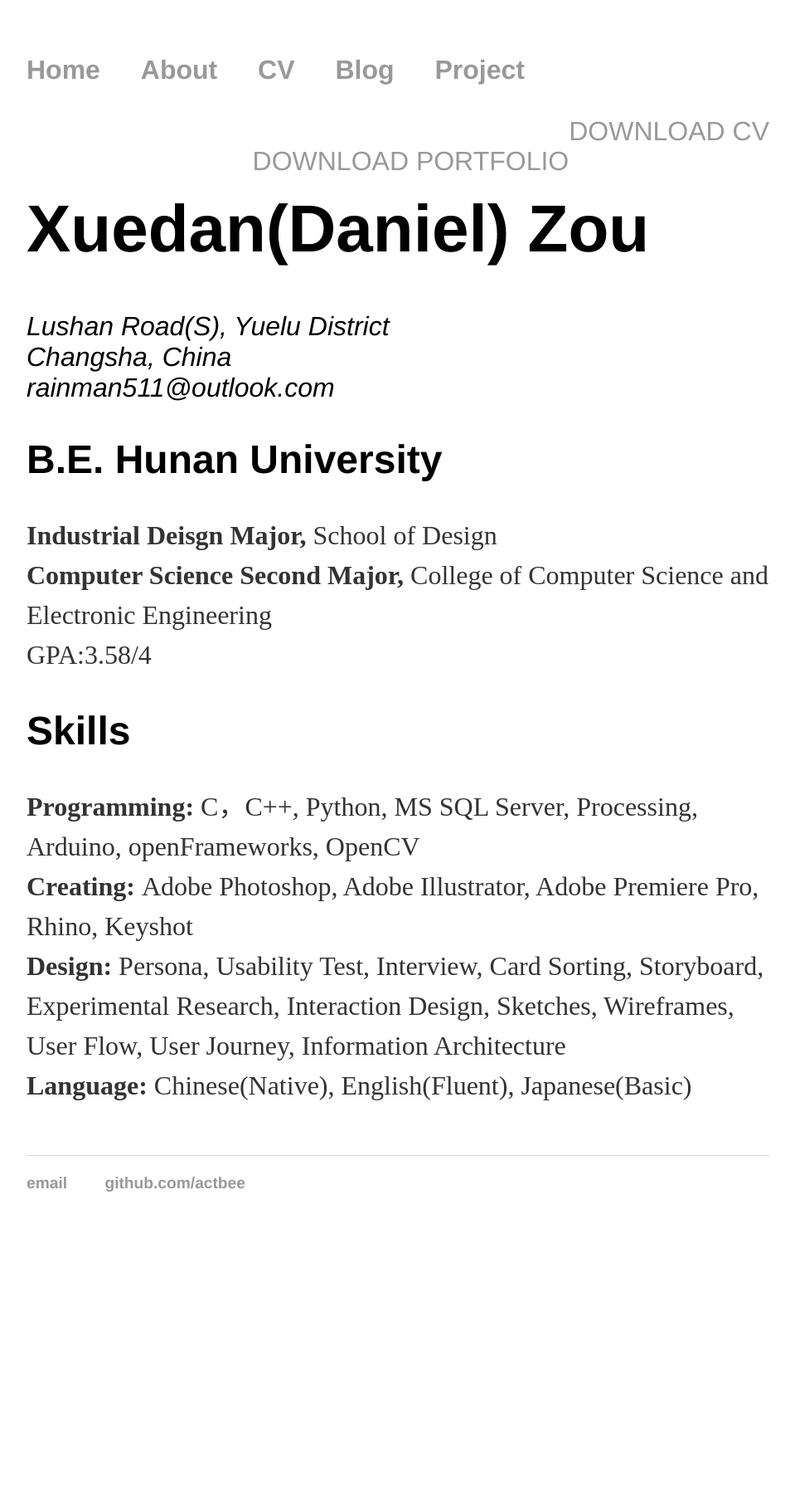
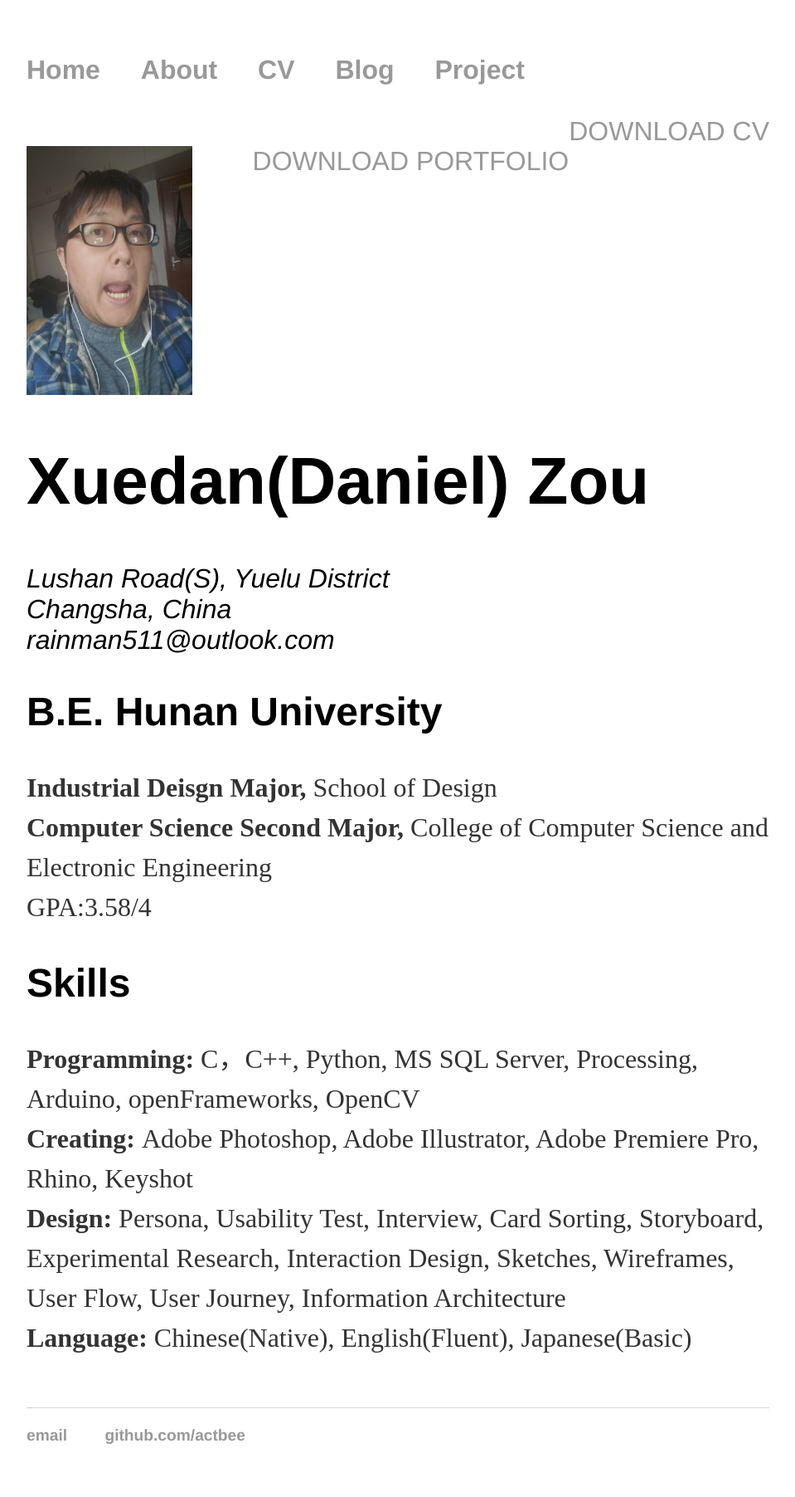
Before and after one commit to actbee/actbee.github.io, a Jekyll site: the page built from cv/index.html, in a window 1280 px wide. Shown: the whole page at 83% size, without its empty margins (160-1119 px from the left). Built offline with Jekyll 4.4.1, drawn with Linux system fonts in a browser that asks for light colours; before the commit the page ends 1500 px from its top, so only the background shows below that.

Commit message:
added self photo

```diff
--- a/cv/index.html
+++ b/cv/index.html
@@ -7,6 +7,7 @@
 		<a href="https://github.com/actbee/actbee.github.io/raw/master/cv/CV.pdf" class="download" title="Download CV as PDF">Download CV</a>
 		<br/><br/>
         <a href="https://github.com/actbee/actbee.github.io/raw/master/cv/Portfolio.pdf" class="download" title="Dowload Portfolio">Download Portfolio</a>
+        <img src="https://github.com/actbee/actbee.github.io/blob/master/images/self.png?raw=true" width="200" height="300" />
 					<h1>Xuedan(Daniel) Zou</h1>
 					<address>
 					Lushan Road(S), Yuelu District<br>
```
